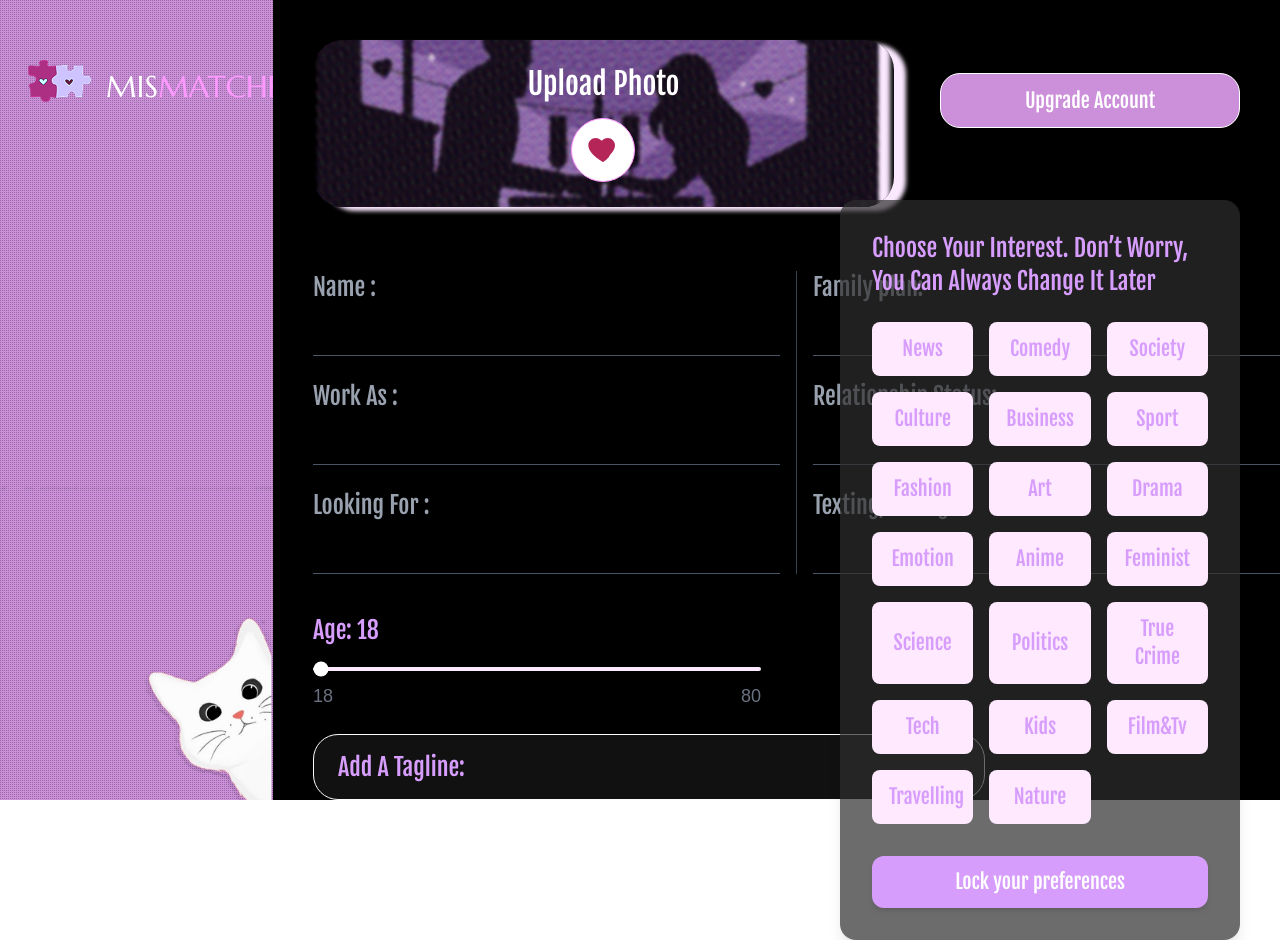
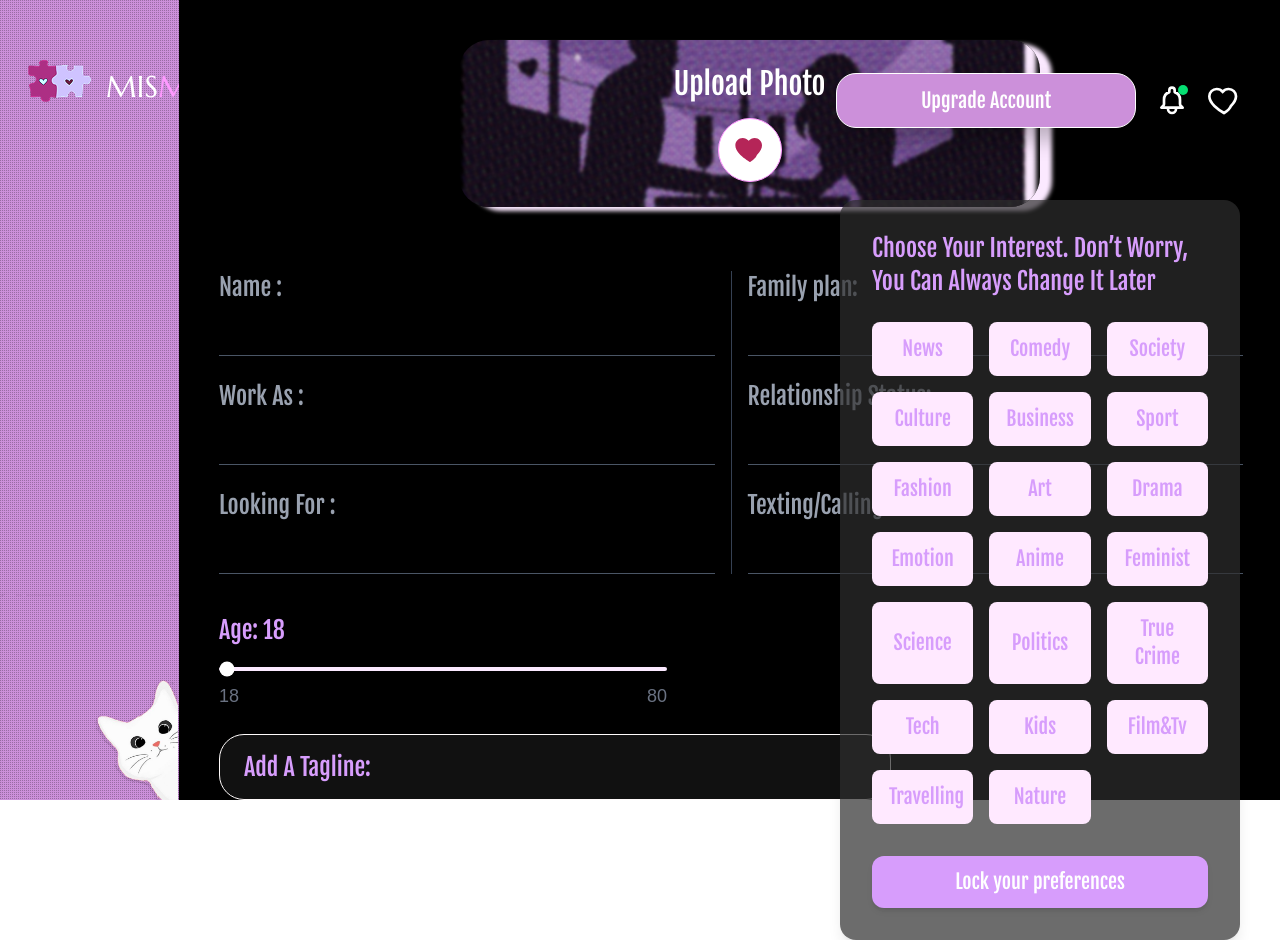
Before and after one commit to mehrinshamim/profile-checker, a Next.js app in the folder client/: page /pfpcreate in a window 1280 px wide. Built offline with nearby package versions, Linux system fonts and the light colour scheme.

Commit message:
notifs,likes and centered upload pic section

```diff
--- a/client/app/pfpcreate/components/right.tsx
+++ b/client/app/pfpcreate/components/right.tsx
@@ -9,7 +9,7 @@ export default function PfpRightSide() {
     <div className="relative flex flex-col items-start justify-start pt-10 pl-10 bg-black h-full w-full">
       {/* Upload Photo container */}
       <div
-        className="relative rounded-[30px] overflow-hidden"
+        className="relative mx-60 rounded-[30px] overflow-hidden"
         style={{
           width: "581px",
           height: "450px",
@@ -42,10 +42,12 @@ export default function PfpRightSide() {
         </div>
       </div>
 
-      {/* Upgrade Account Button */}
+      {/* Top Action Bar */}
+      <div className="absolute top-[73px] right-10 flex items-center gap-5">
+        {/* Upgrade */}
         <button
           type="button"
-        className="absolute top-[73px] right-10 text-white font-fjalla-one text-xl border border-white"
+          className="text-white font-fjalla-one text-xl border border-white"
           style={{
             width: "300px",
             height: "55px",
@@ -56,6 +58,37 @@ export default function PfpRightSide() {
         >
           Upgrade Account
         </button>
+
+        {/* Bell Icon */}
+        <button type="button" className="relative">
+          <svg
+            xmlns="http://www.w3.org/2000/svg"
+            fill="none"
+            viewBox="0 0 24 24"
+            strokeWidth={2}
+            stroke="#FFFFFF"
+            className="w-8 h-8"
+          >
+            <path strokeLinecap="round" strokeLinejoin="round" d="M15 17h5l-1.405-1.405A2.032 2.032 0 0118 14.158V11a6.002 6.002 0 00-4-5.659V4a2 2 0 10-4 0v1.341C7.67 6.165 6 8.388 6 11v3.159c0 .538-.214 1.055-.595 1.436L4 17h5m6 0v1a3 3 0 11-6 0v-1m6 0H9" />
+          </svg>
+          {/* green dot */}
+          <span className="absolute top-0 right-0 block w-2.5 h-2.5 bg-green-400 rounded-full"></span>
+        </button>
+
+        {/* Heart Icon */}
+        <button type="button">
+          <svg
+            xmlns="http://www.w3.org/2000/svg"
+            viewBox="0 0 24 24"
+            fill="none"
+            stroke="#FFFFFF"
+            strokeWidth={2}
+            className="w-8 h-8"
+          >
+            <path d="M12 21s-4.35-2.54-7.2-5.3C2 13 1 10.54 1 8.5 1 5.42 3.42 3 6.5 3c1.74 0 3.41.81 4.5 2.09C12.09 3.81 13.76 3 15.5 3 18.58 3 21 5.42 21 8.5c0 2.04-1 4.5-3.8 7.2C16.35 18.46 12 21 12 21z" />
+          </svg>
+        </button>
+      </div>
 
       {/* Profile Info Form */}
       <form className="mt-16 w-full max-w-5xl text-white font-fjalla-one">
```
Lines whose indentation alone changed are shown as unchanged.
